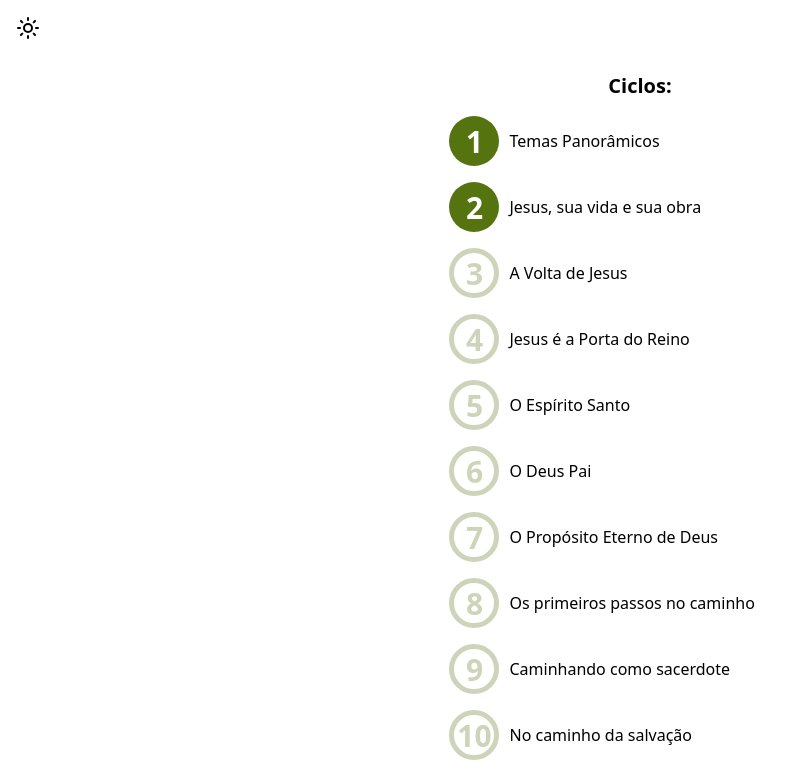
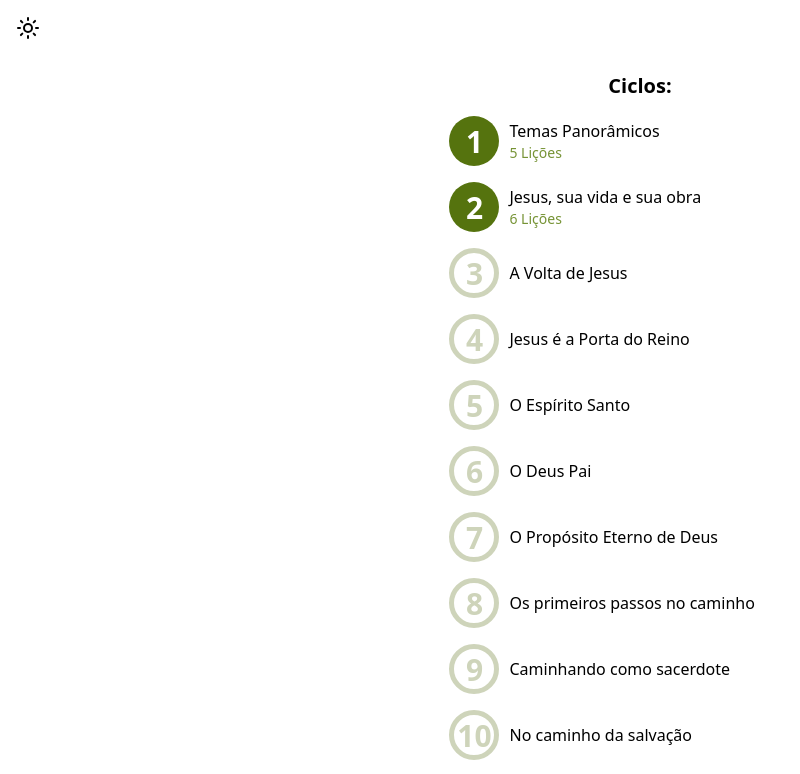
Before and after one commit to JoaoEmanuell/fundamentos-plus-web, a Next.js app: page /cycles in a window 1280 px wide. Shown: the top 774 px of the page, without its empty margins (0-800 px from the left). Built offline with nearby package versions, Linux system fonts and the light colour scheme.

Commit message:
refactor: Cycles and NumberGreenButtonWithText
Add length of lessons

```diff
--- a/src/components/body/Cycles.tsx
+++ b/src/components/body/Cycles.tsx
@@ -38,6 +38,7 @@ export function Cycles() {
             {cyclesArray.map((key) => {
                 const title = cycles[key]['title']
                 const disable = cycles[key]['unlocked']
+                const lessons = cycles[key]['lessons']
                 return (
                     <div key={key}>
                         {disable ? (
@@ -46,7 +47,11 @@ export function Cycles() {
                                     buttonNumber={key}
                                     buttonEnable
                                     text={title}
-                                />
+                                >
+                                    <p className="text-sm text-greenText">
+                                        {lessons.length} Lições
+                                    </p>
+                                </NumberGreenButtonWithText>
                             </a>
                         ) : (
                             <NumberGreenButtonWithText
--- a/src/components/ui/NumberGreenButtonWithText.tsx
+++ b/src/components/ui/NumberGreenButtonWithText.tsx
@@ -1,4 +1,5 @@
 import { NumberGreenButton } from './NumberGreenButton'
+import { PropsWithChildren } from 'react'
 
 interface NumberGreenButtonWithTextProps {
     buttonNumber: string
@@ -8,7 +9,7 @@ interface NumberGreenButtonWithTextProps {
 }
 
 export function NumberGreenButtonWithText(
-    props: NumberGreenButtonWithTextProps
+    props: PropsWithChildren<NumberGreenButtonWithTextProps>
 ) {
     return (
         <div className="mb-4 flex justify-start items-center">
@@ -16,7 +17,12 @@ export function NumberGreenButtonWithText(
                 text={props.buttonNumber}
                 enable={props.buttonEnable}
             />
-            <h1 className={`text-base ${props.textClassName}`}>{props.text}</h1>
+            <div>
+                <h1 className={`text-base ${props.textClassName}`}>
+                    {props.text}
+                </h1>
+                {props.children}
+            </div>
         </div>
     )
 }
```
